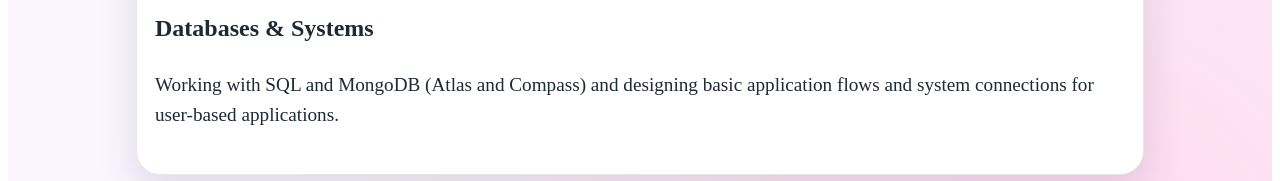
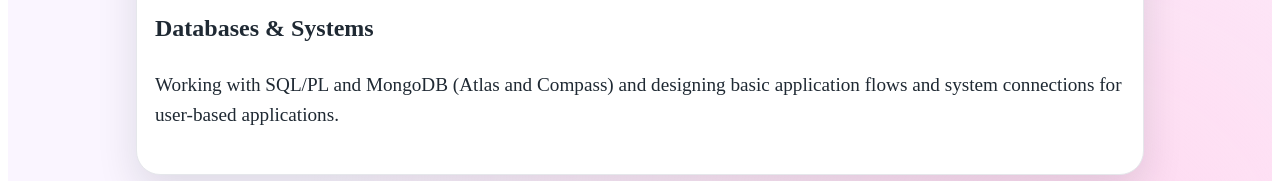
Before and after one commit to hanakact3/Portfolio, a React (Vite) app: page /services in a window 1280 px wide. Shown: the part 1137-1318 px from the top of the page. Built offline with nearby package versions, Linux system fonts and the light colour scheme.

Commit message:
Add Services section cards and modals

```diff
--- a/src/services.jsx
+++ b/src/services.jsx
@@ -24,7 +24,7 @@
     img: '/serv3.png',
     alt: 'Database and system design',
     description:
-      'Working with SQL and MongoDB (Atlas and Compass) and designing basic application flows and system connections for user-based applications.',
+      'Working with SQL/PL and MongoDB (Atlas and Compass) and designing basic application flows and system connections for user-based applications.',
   },
 ];
 
```
